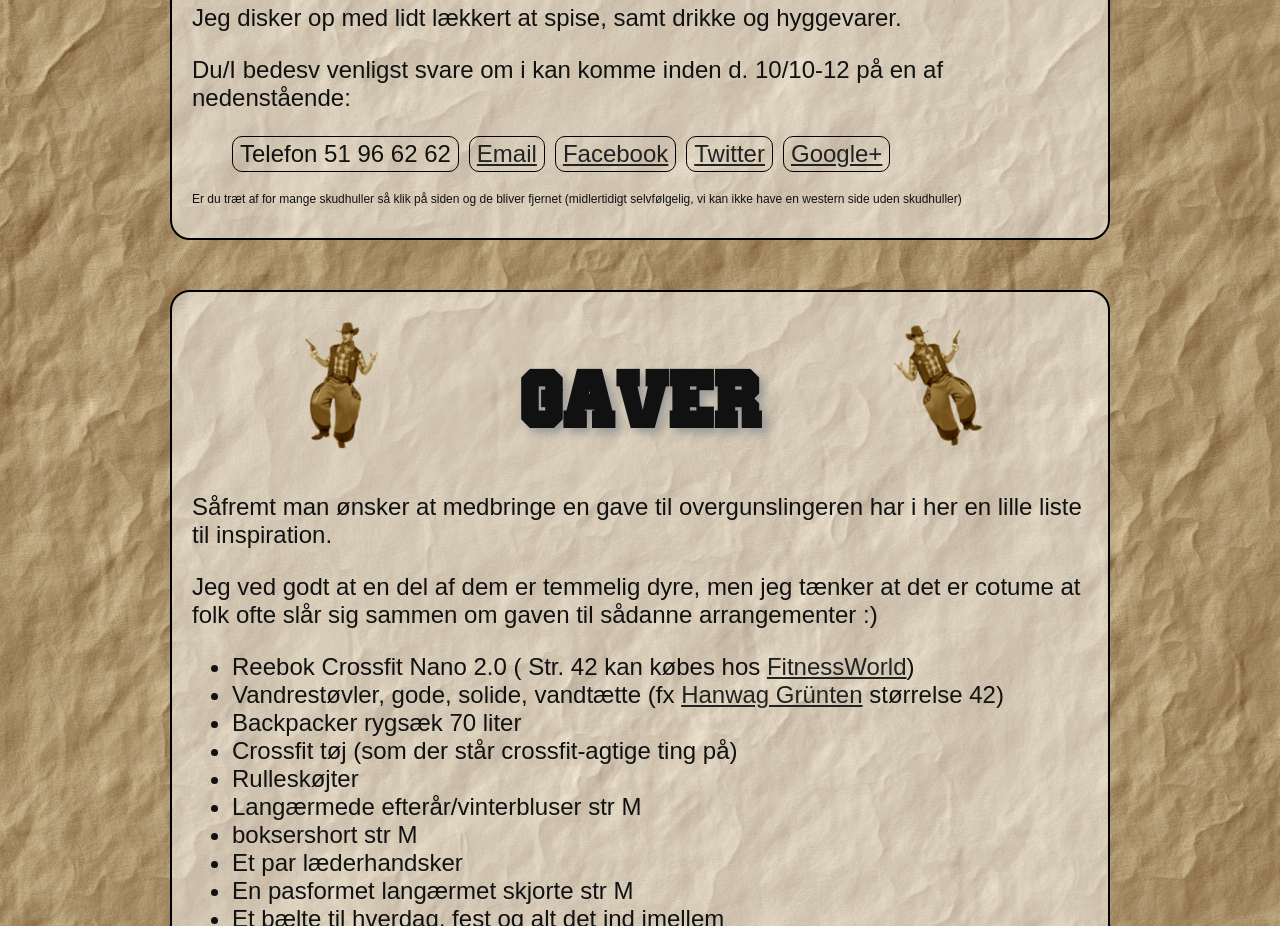
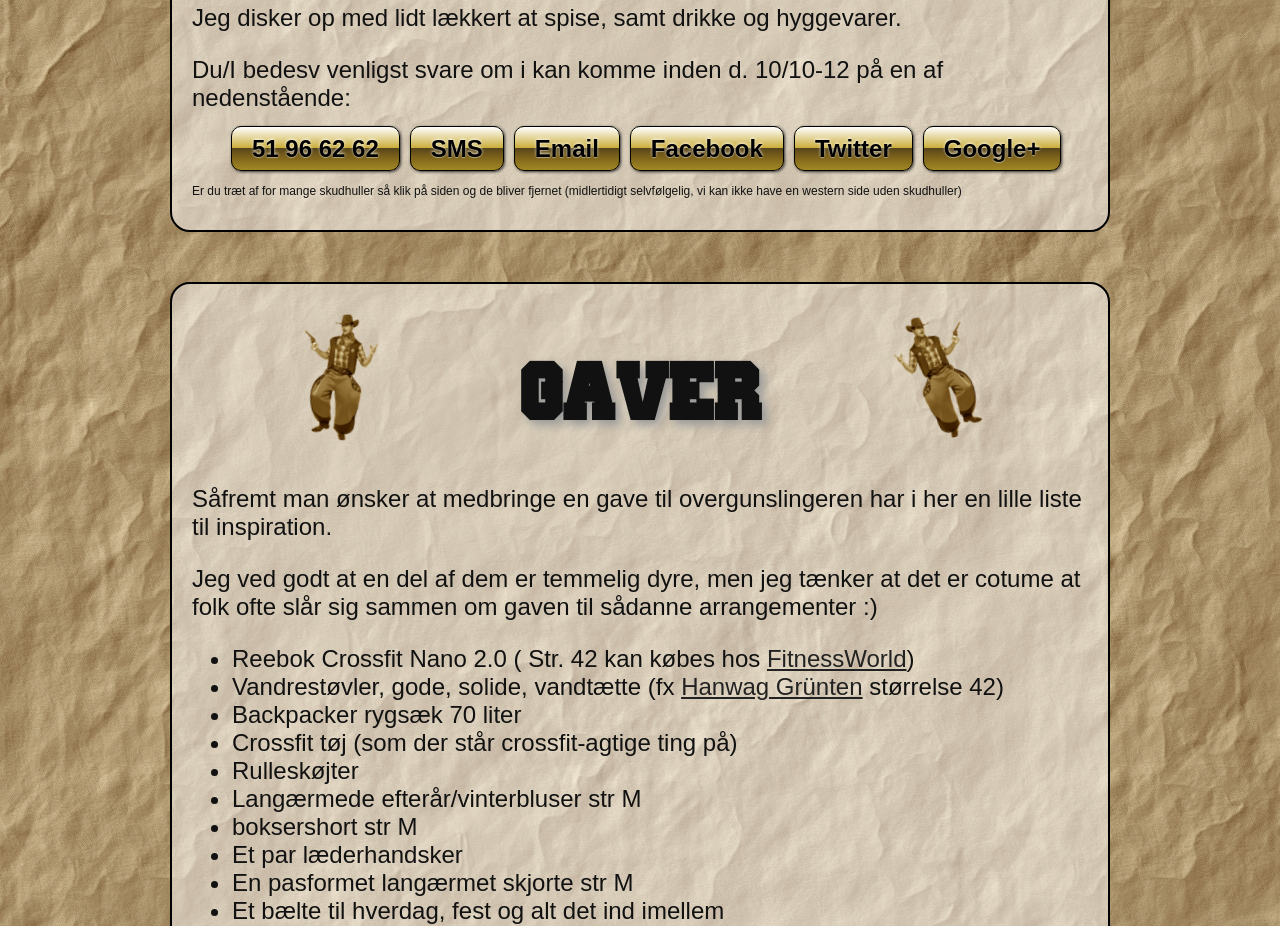
Before and after one commit to hoffmeyer/Party-or-die, a plain HTML site: page index.html in a window 1280 px wide. Shown: the part 1780-2706 px from the top of the page. Drawn offline with nearby package versions, Linux system fonts and the light colour scheme.

Commit message:
styled contact links to gold

```diff
--- a/index.html
+++ b/index.html
@@ -60,11 +60,12 @@
         <div class="contact_details">
           <p>Du/I bedesv venligst svare om i kan komme inden d. 10/10-12 på en af nedenstående:</p>
           <ul class="contact_options">
-            <li>Telefon <span>51 96 62 62</span></li>
-            <li><a href="mailto:flemming.b.h@gmail.com?subject=Jeg%20vil%20meget%20gerne%20komme%20til%20din%20fest&body=Og%20lover%20at%20klæde%20mig%20ud%20som%20en%20rigtig%20Køjbøjter!">Email</a></li>
-            <li><a href="http://www.facebook.com/flemming.hoffmeyer" target="_blank" >Facebook</a></li>
-            <li><a href="https://twitter.com/fbhoffmeyer" target="_blank" >Twitter</a></li>
-            <li><a href="https://plus.google.com/103885611891717590748/posts" target="_blank" >Google+</a></li>
+            <li><a class="icon" href="tel://51966262">51 96 62 62</a> </li>
+            <li><a class="icon" href="sms://51966262">SMS</a> </li>
+            <li><a class="icon" href="mailto:flemming.b.h@gmail.com?subject=Jeg%20vil%20meget%20gerne%20komme%20til%20din%20fest&body=Og%20lover%20at%20klæde%20mig%20ud%20som%20en%20rigtig%20Køjbøjter!">Email</a></li>
+            <li><a class="icon" href="http://www.facebook.com/flemming.hoffmeyer" target="_blank" >Facebook</a></li>
+            <li><a class="icon" href="https://twitter.com/fbhoffmeyer" target="_blank" >Twitter</a></li>
+            <li><a class="icon" href="https://plus.google.com/103885611891717590748/posts" target="_blank" >Google+</a></li>
           </ul>
         </div>
         <p class='small'>Er du træt af for mange skudhuller så klik på siden og de bliver fjernet (midlertidigt selvfølgelig, vi kan ikke have en western side uden skudhuller)</p>
--- a/styles/style.css
+++ b/styles/style.css
@@ -209,13 +209,59 @@ a {
 .contact_options {
 }
 .contact_options li {
+  position: relative;
   display: block;
   float: left;
   margin-right: 10px;
   margin-bottom: 20px;
-  border: 1px solid black;
+  text-align: center;
+}
+.contact_options .icon {
+  color: #000000;
+  font-weight: bold;
+  padding: 8px 20px;
+  background: -moz-linear-gradient(
+  	top,
+  	#ffffff 0%,
+  	#c9ab34 50%,
+  	#57461c 50%,
+  	#755b1a 65%,
+  	#a38923);
+  background: -webkit-gradient(
+  	linear, left top, left bottom,
+  	from(#ffffff),
+  	color-stop(0.50, #c9ab34),
+  	color-stop(0.50, #57461c),
+  	color-stop(0.65, #755b1a),
+  	to(#a38923));
+  -moz-border-radius: 10px;
+  -webkit-border-radius: 10px;
   border-radius: 10px;
-  padding: 3px 7px;
+  border: 1px solid #000000;
+  -moz-box-shadow:
+  	0px 1px 3px rgba(112,112,112,0.5),
+  	inset 0px 0px 5px rgba(161,142,016,0.6);
+  -webkit-box-shadow:
+  	0px 1px 3px rgba(112,112,112,0.5),
+  	inset 0px 0px 5px rgba(161,142,016,0.6);
+  box-shadow:
+  	0px 1px 3px rgba(112,112,112,0.5),
+  	inset 0px 0px 5px rgba(161,142,016,0.6);
+  text-shadow:
+  	0px -1px 3px rgba(255,255,255,0.8),
+  	0px 1px 0px rgba(255,255,255,0.3);
+  position: relative;
+  bottom: 1px;
+  right: 1px;
+  box-shadow: 1px 1px 3px #333;
+  color: black;
+  text-decoration: none;
+}
+
+.contact_options .icon:hover {
+  bottom: 0;
+  right: 0;
+  box-shadow: 0 0 0 transparent;
 }
 
 /* contact options end */
```
